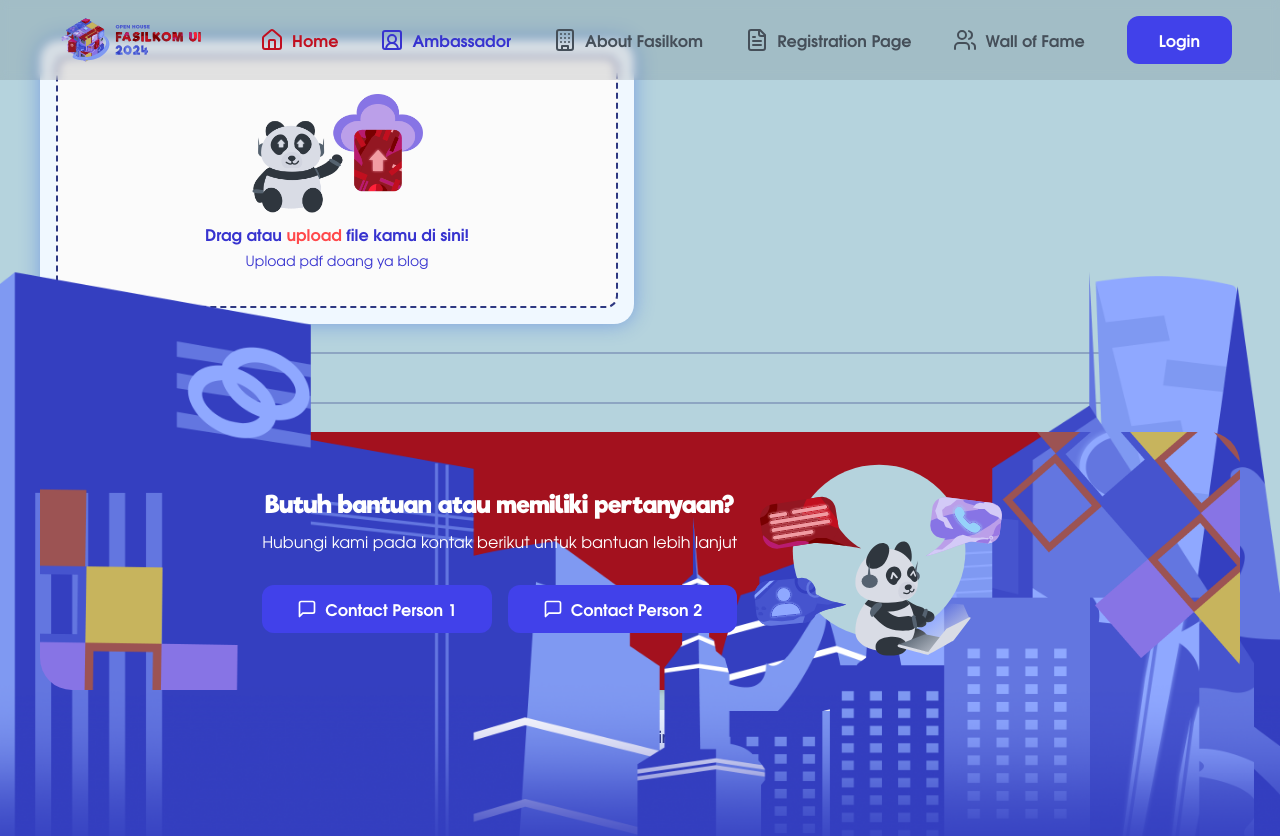
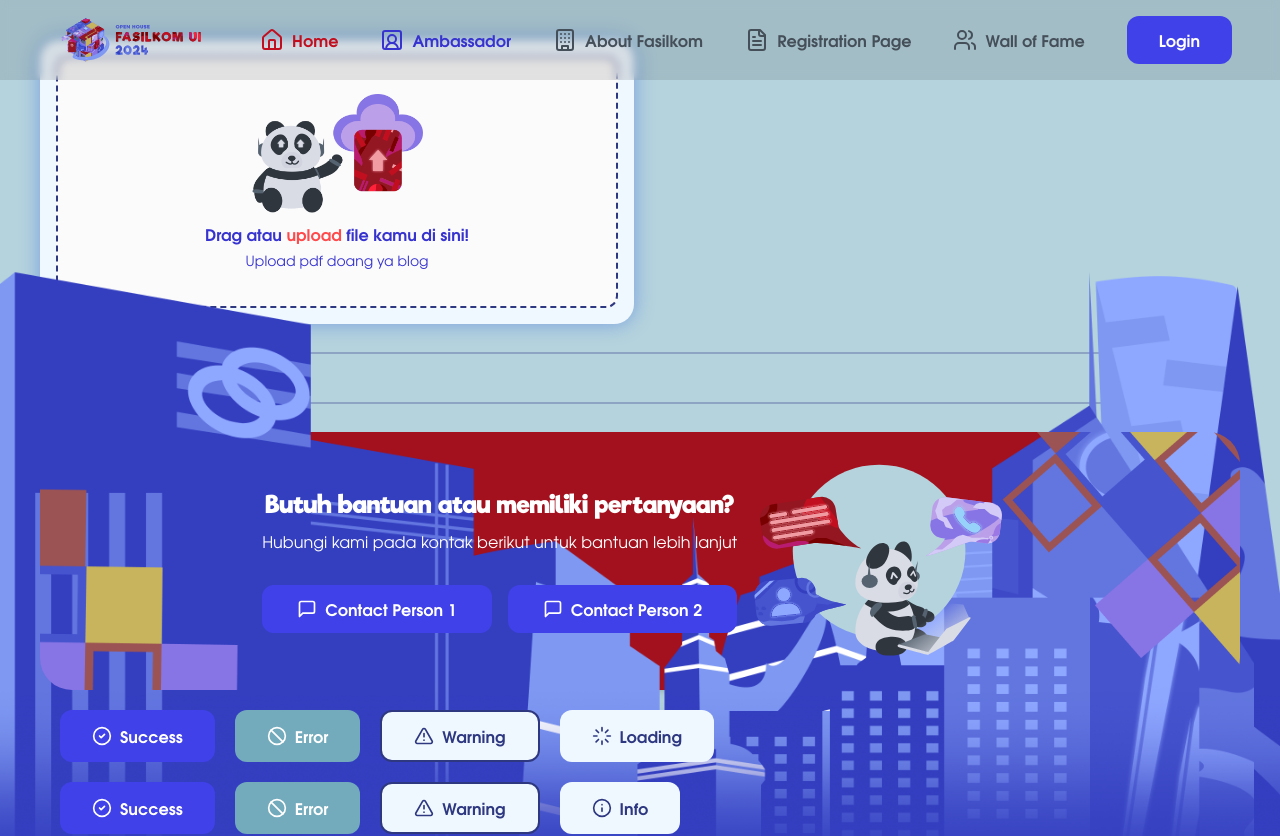
Before and after one commit to OH-Fasilkom-UI/oh24-frontend, a Next.js app: page / in a window 1280 px wide. Shown: the top 836 px of the page. Built offline with nearby package versions, Linux system fonts and the light colour scheme.

Commit message:
feat: make button always on top

```diff
--- a/components/ui/Button.tsx
+++ b/components/ui/Button.tsx
@@ -4,7 +4,7 @@ import { twMerge } from 'tailwind-merge'
 import { cva, type VariantProps } from 'class-variance-authority'
 
 export const buttonVariants = cva(
-  'font-tex-gyre flex justify-center items-center gap-2 w-max font-semibold transition-all px-7 md:px-8 py-2.5 md:py-3 text-sm md:text-base rounded-[12px] duration-200',
+  'z-50 font-tex-gyre flex justify-center items-center gap-2 w-max font-semibold transition-all px-7 md:px-8 py-2.5 md:py-3 text-sm md:text-base rounded-[12px] duration-200',
   {
     variants: {
       variant: {
```
